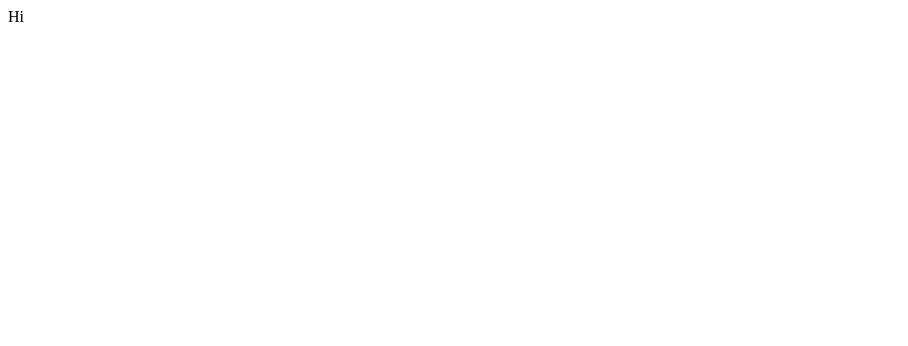
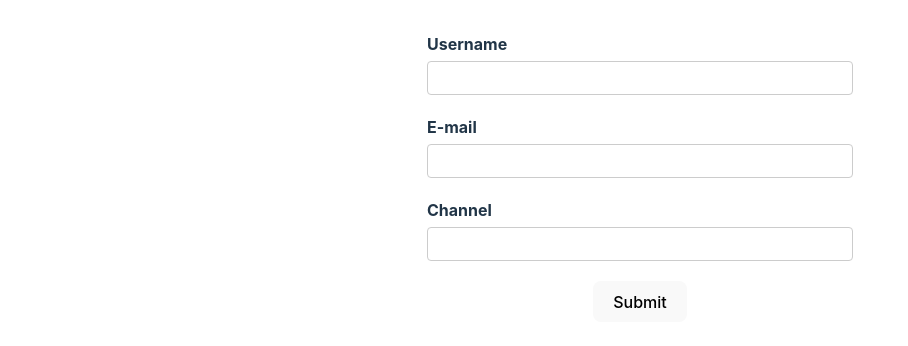
Before and after one commit to zahrabagheri1/document-of-what-i-learn, a React (Vite) app in the folder react-hook-form/rhf-demo/: page / in a window 1280 px wide. Shown: the top 346 px of the page, without its empty margins (0-908 px from the left). Built offline with nearby package versions, Linux system fonts and the light colour scheme.

Commit message:
useForm Hook

```diff
--- a/react-hook-form/rhf-demo/src/App.css
+++ b/react-hook-form/rhf-demo/src/App.css
@@ -0,0 +1,25 @@
+#root {
+  max-width: 1280px;
+  margin: 0 auto;
+  padding: 2rem;
+  text-align: center;
+}
+
+label {
+  font-weight: bold;
+  display: flex;
+  margin-bottom: 5px;
+}
+
+input[type="text"], input[type="email"], input[type="number"], input[type="data"] {
+display: block;
+width: 400px;
+padding: 6px 12px;
+font-size: 14px;
+line-height: 1.42857143;
+color: #ffffff;
+background-color:  none;
+border: 1px solid #ccc;
+border-radius: 4px;
+margin-bottom: 20px;
+}
--- a/react-hook-form/rhf-demo/src/App.tsx
+++ b/react-hook-form/rhf-demo/src/App.tsx
@@ -1,10 +1,13 @@
 
 import './App.css'
+import YouTubeFrom from './components/YouTubeFrom'
 
 function App() {
 
   return (
-    <div> Hi</div>
+    <div>
+      <YouTubeFrom />
+    </div>
   )
 }
 
--- /dev/null
+++ b/react-hook-form/rhf-demo/src/components/YouTubeFrom.tsx
@@ -0,0 +1,26 @@
+import React from 'react'
+import { useForm } from 'react-hook-form';
+
+function YouTubeFrom() {
+
+  const form = useForm();
+
+  return (
+    <div>
+        <form>
+            <label htmlFor="username">Username</label>
+            <input type="text" id="username" name='username' />
+
+            <label htmlFor="email">E-mail</label>
+            <input type="email" id="email" name='email' />
+
+            <label htmlFor="channel">Channel</label>
+            <input type="text" id="channel" name='channel' />
+
+            <button type='submit'>Submit</button>
+        </form>
+    </div>
+  )
+}
+
+export default YouTubeFrom
--- a/react-hook-form/rhf-demo/src/index.css
+++ b/react-hook-form/rhf-demo/src/index.css
@@ -0,0 +1,67 @@
+:root {
+  font-family: Inter, system-ui, Avenir, Helvetica, Arial, sans-serif;
+  line-height: 1.5;
+  font-weight: 400;
+
+  color-scheme: light dark;
+  color: rgba(255, 255, 255, 0.87);
+  background-color: #242424;
+
+  font-synthesis: none;
+  text-rendering: optimizeLegibility;
+  -webkit-font-smoothing: antialiased;
+  -moz-osx-font-smoothing: grayscale;
+}
+
+a {
+  font-weight: 500;
+  color: #646cff;
+  text-decoration: inherit;
+}
+a:hover {
+  color: #535bf2;
+}
+
+body {
+  margin: 0;
+  display: flex;
+  min-width: 320px;
+  min-height: 100vh;
+}
+
+h1 {
+  font-size: 3.2em;
+  line-height: 1.1;
+}
+
+button {
+  border-radius: 8px;
+  border: 1px solid transparent;
+  padding: 0.6em 1.2em;
+  font-size: 1em;
+  font-weight: 500;
+  font-family: inherit;
+  background-color: #1a1a1a;
+  cursor: pointer;
+  transition: border-color 0.25s;
+}
+button:hover {
+  border-color: #646cff;
+}
+button:focus,
+button:focus-visible {
+  outline: 4px auto -webkit-focus-ring-color;
+}
+
+@media (prefers-color-scheme: light) {
+  :root {
+    color: #213547;
+    background-color: #ffffff;
+  }
+  a:hover {
+    color: #747bff;
+  }
+  button {
+    background-color: #f9f9f9;
+  }
+}
```
